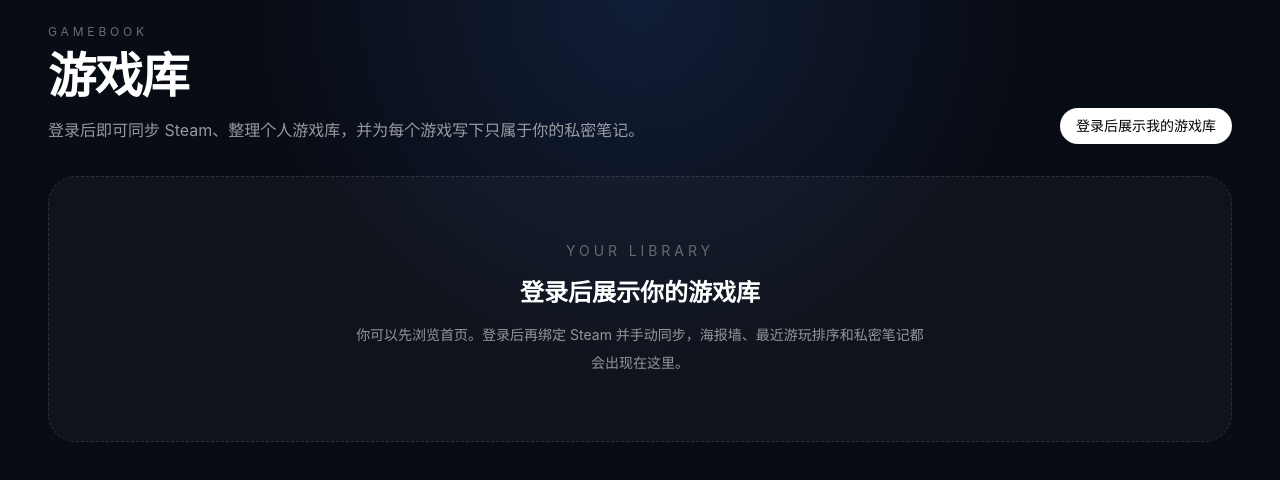
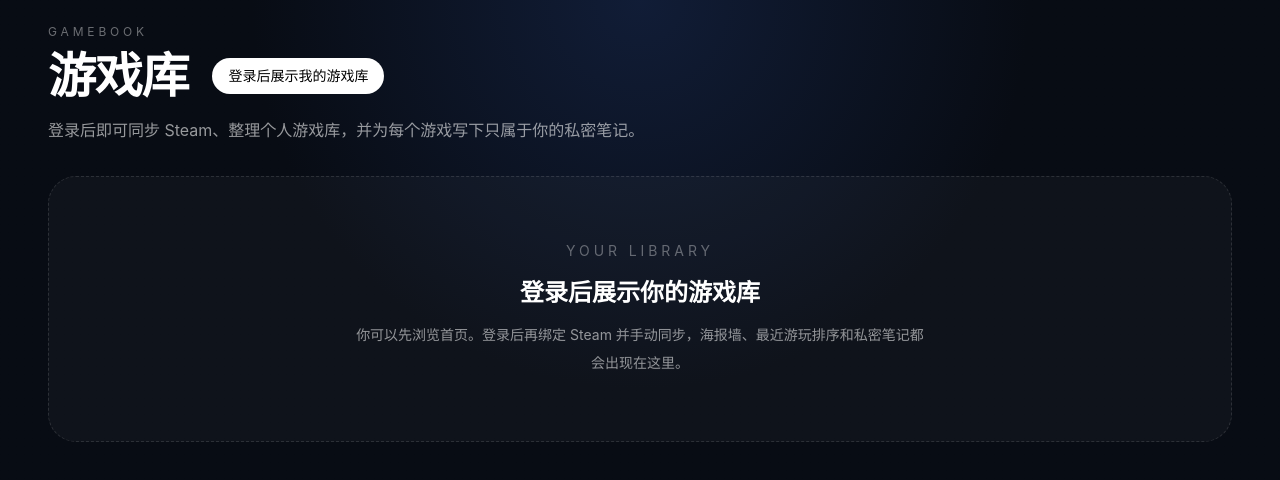
Before and after one commit to creeveliu/gamebook, a Next.js app: page / in a window 1280 px wide. Shown: the top 480 px of the page. Built offline with nearby package versions, Linux system fonts and the light colour scheme; no server answers.

Commit message:
Polish library header and card interactions

```diff
--- a/src/app/page.tsx
+++ b/src/app/page.tsx
@@ -28,17 +28,21 @@ export default async function Home({
 
   return (
     <main className="min-h-screen bg-[radial-gradient(circle_at_top,_rgba(52,92,185,0.22),_rgba(8,12,20,0.98)_38%)] px-5 py-6 text-white sm:px-8 lg:px-12">
-      <div className="mx-auto max-w-7xl">
+      <div className="relative mx-auto max-w-7xl">
         <AppShellHeader
           title="游戏库"
           description={
             isLoggedIn ? "" : "登录后即可同步 Steam、整理个人游戏库，并为每个游戏写下只属于你的私密笔记。"
           }
           rightSlot={
-            <div className="flex items-center gap-3 self-start lg:self-auto">
+            <div className="flex w-full flex-col gap-3 self-start lg:w-auto lg:self-auto">
               {isLoggedIn ? (
                 <>
+                  <div className="flex w-full flex-wrap gap-3 lg:w-auto lg:flex-nowrap">
+                    <div className="min-w-0">
                       <LibraryFilters />
+                    </div>
+                    <div>
                       <LibrarySyncButton
                         accounts={accounts.map((account) => ({
                           platform:
@@ -52,13 +56,14 @@ export default async function Home({
                           displayName: account.displayName,
                         }))}
                       />
+                    </div>
                     <Link
                       href="/settings"
                       className="inline-flex items-center justify-center rounded-full border border-white/12 bg-white/5 px-4 py-2 text-sm text-white transition hover:bg-white/10"
                     >
                       设置
                     </Link>
-                  <UserAvatarLink user={session?.user ?? {}} />
+                  </div>
                 </>
               ) : (
                 <AuthButton redirectTo="/" signedOutLabel="登录后展示我的游戏库" />
@@ -66,6 +71,13 @@ export default async function Home({
             </div>
           }
         />
+        {isLoggedIn ? (
+          <div className="pointer-events-none absolute right-5 top-6 sm:right-8 lg:right-12">
+            <div className="pointer-events-auto">
+              <UserAvatarLink user={session?.user ?? {}} />
+            </div>
+          </div>
+        ) : null}
 
         <section className="mt-8">
           {isLoggedIn ? (
--- a/src/components/app-shell-header.tsx
+++ b/src/components/app-shell-header.tsx
@@ -8,19 +8,22 @@ export function AppShellHeader({
   rightSlot?: React.ReactNode;
 }) {
   return (
-    <section className="flex flex-col gap-6 lg:flex-row lg:items-end lg:justify-between">
+    <section className="flex flex-col gap-6">
       <div>
         <p className="text-xs uppercase tracking-[0.32em] text-white/40">Gamebook</p>
-        <h1 className="mt-3 text-4xl font-semibold tracking-tight text-white sm:text-5xl">
-          {title}
-        </h1>
+        <div className="mt-3 flex flex-col gap-6 lg:flex-row lg:items-center lg:gap-6">
+          <h1 className="shrink-0 text-4xl font-semibold tracking-tight text-white sm:text-5xl">
+            {title}
+          </h1>
+          <div className="hidden lg:block">{rightSlot}</div>
+        </div>
         {description ? (
           <p className="mt-4 max-w-2xl text-sm leading-7 text-white/58 sm:text-base">
             {description}
           </p>
         ) : null}
       </div>
-      {rightSlot}
+      <div className="lg:hidden">{rightSlot}</div>
     </section>
   );
 }
--- a/src/components/library-card-meta.ts
+++ b/src/components/library-card-meta.ts
@@ -6,10 +6,6 @@ function formatMinutes(minutes?: number | null) {
 
 export function getLibraryCardStatus(recentRank?: number | null) {
   return recentRank != null ? "最近玩过" : null;
-}
-
-export function getLibraryCardActionLabel(isPending: boolean) {
-  return isPending ? "正在打开" : "点击查看";
 }
 
 export function getLibraryCardStats(input: {
--- a/src/components/library-card.tsx
+++ b/src/components/library-card.tsx
@@ -1,5 +1,5 @@
 import Link from "next/link";
-import { getLibraryCardActionLabel, getLibraryCardStats, getLibraryCardStatus } from "@/components/library-card-meta";
+import { getLibraryCardStats, getLibraryCardStatus } from "@/components/library-card-meta";
 
 type LibraryItem = {
   id: string;
@@ -24,7 +24,6 @@ export function LibraryCard({
 }) {
   const status = getLibraryCardStatus(item.recentRank);
   const stats = getLibraryCardStats(item);
-  const actionLabel = getLibraryCardActionLabel(isPending);
 
   return (
     <Link
@@ -69,15 +68,15 @@ export function LibraryCard({
             ))}
           </div>
         ) : null}
-        <div className="mt-3 flex items-center gap-2 text-xs font-medium text-white/78">
-          {isPending ? (
+        {isPending ? (
+          <div className="mt-3 flex items-center gap-2 text-xs font-medium text-white/78">
             <span
               aria-hidden="true"
               className="h-3.5 w-3.5 animate-spin rounded-full border border-white/35 border-t-white"
             />
-          ) : null}
-          <span>{actionLabel}</span>
-        </div>
+            <span>正在打开</span>
+          </div>
+        ) : null}
       </div>
     </Link>
   );
--- a/src/components/library-filters.tsx
+++ b/src/components/library-filters.tsx
@@ -1,6 +1,6 @@
 "use client";
 
-import { useEffect, useRef, useState } from "react";
+import { useState } from "react";
 import { usePathname, useRouter, useSearchParams } from "next/navigation";
 import {
   defaultLibrarySort,
@@ -19,23 +19,11 @@ export function LibraryFilters() {
   const pathname = usePathname();
   const searchParams = useSearchParams();
   const [open, setOpen] = useState(false);
-  const containerRef = useRef<HTMLDivElement>(null);
 
   const rawSort = searchParams.get("sort");
   const currentValue = rawSort && isLibrarySort(rawSort) ? rawSort : defaultLibrarySort;
   const currentOption =
     sortOptions.find((option) => option.value === currentValue) ?? sortOptions[0];
-
-  useEffect(() => {
-    const handlePointerDown = (event: PointerEvent) => {
-      if (!containerRef.current?.contains(event.target as Node)) {
-        setOpen(false);
-      }
-    };
-
-    window.addEventListener("pointerdown", handlePointerDown);
-    return () => window.removeEventListener("pointerdown", handlePointerDown);
-  }, []);
 
   const update = (value: LibrarySort) => {
     const next = new URLSearchParams(searchParams);
@@ -45,16 +33,25 @@ export function LibraryFilters() {
   };
 
   return (
-    <div ref={containerRef} className="relative">
+    <>
+      {open ? (
+        <button
+          type="button"
+          aria-label="关闭排序菜单"
+          className="fixed inset-0 z-40 cursor-default bg-transparent"
+          onClick={() => setOpen(false)}
+        />
+      ) : null}
+      <div className="relative z-50">
         <button
           type="button"
           onClick={() => setOpen((value) => !value)}
-        className="inline-flex min-w-[124px] justify-center rounded-full border border-white/12 bg-white/5 px-4 py-2 text-sm text-white transition hover:bg-white/8"
+          className="inline-flex min-w-0 justify-between rounded-full border border-white/12 bg-white/5 px-4 py-2 text-sm text-white transition hover:bg-white/8 max-sm:w-full sm:min-w-[124px] sm:justify-center"
           aria-haspopup="listbox"
           aria-expanded={open}
         >
-        <span className="inline-flex items-center gap-2">
-          <span>排序: {currentOption.label}</span>
+          <span className="inline-flex items-center gap-2 whitespace-nowrap">
+            <span>{currentOption.label}</span>
             <svg
               viewBox="0 0 20 20"
               fill="none"
@@ -73,7 +70,7 @@ export function LibraryFilters() {
         </button>
 
         {open ? (
-        <div className="absolute left-0 top-[calc(100%+10px)] z-20 min-w-full overflow-hidden rounded-2xl border border-white/12 bg-[#161c29] p-1.5 shadow-[0_16px_48px_rgba(0,0,0,0.34)]">
+          <div className="absolute left-0 top-[calc(100%+10px)] z-50 min-w-full overflow-hidden rounded-2xl border border-white/12 bg-[#161c29] p-1.5 shadow-[0_16px_48px_rgba(0,0,0,0.34)]">
             <div role="listbox" aria-label="排序方式" className="flex flex-col gap-1">
               {sortOptions.map((option) => {
                 const selected = option.value === currentOption.value;
@@ -97,5 +94,6 @@ export function LibraryFilters() {
           </div>
         ) : null}
       </div>
+    </>
   );
 }
```
Also changed, not shown: 2 other files (tests, documents, lock files or other folders). Lines whose indentation alone changed are shown as unchanged.
